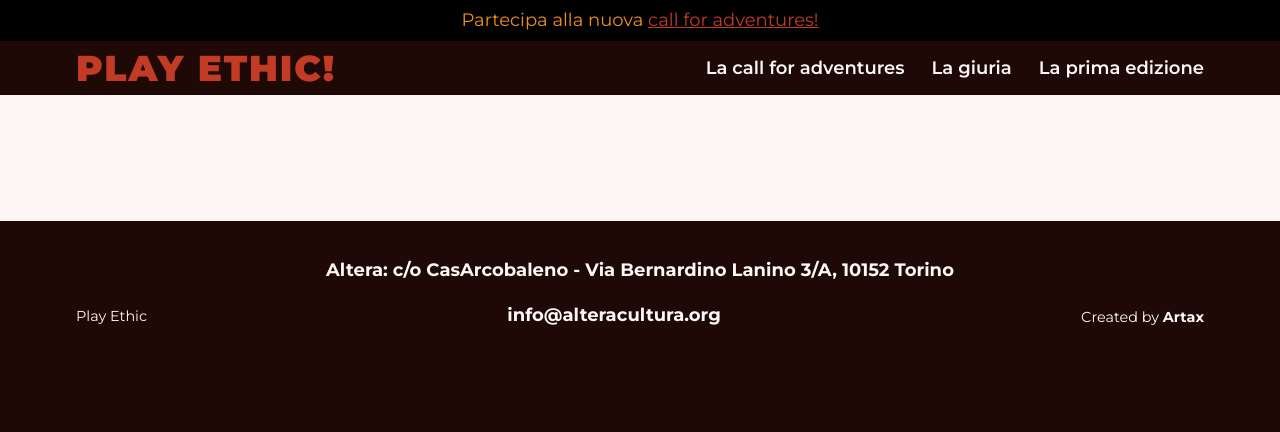
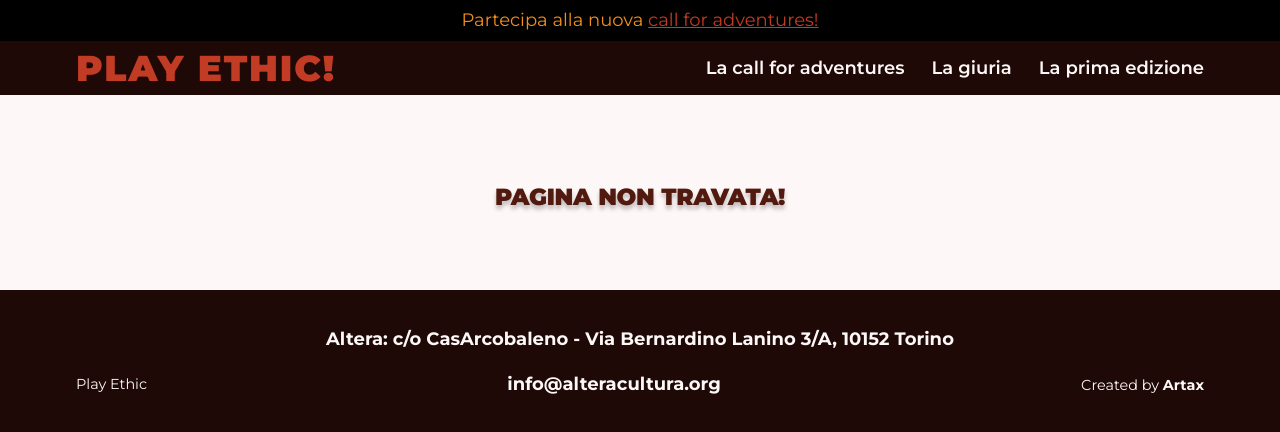
Before and after one commit to lichfolky/play-ethic, a Vue app: page /avventure in a window 1280 px wide. Shown: the top 432 px of the page. Built offline with nearby package versions, Linux system fonts and the light colour scheme.

Commit message:
404 and text

```diff
--- a/src/router/index.js
+++ b/src/router/index.js
@@ -8,6 +8,7 @@ import GiuriaView from '../views/GiuriaView.vue';
 import AvventureView from '../views/AvventureView.vue';
 // eslint-disable-next-line no-unused-vars
 import EventiView from '../views/EventiView.vue';
+import PageNotFound from '../views/PageNotFound.vue';
 
 const router = createRouter({
   history: createWebHistory(import.meta.env.BASE_URL),
@@ -68,7 +69,8 @@ const router = createRouter({
       // this generates a separate chunk (About.[hash].js) for this route
       // which is lazy-loaded when the route is visited.
       component: () => import('../views/EventiView.vue')
-    }
+    },
+    { path: '/:pathMatch(.*)*', name: 'not-found', component: PageNotFound },
   ],
   scrollBehavior() {
     // always scroll to top (to, from, savedPosition)
--- a/src/views/CallView.vue
+++ b/src/views/CallView.vue
@@ -1,11 +1,9 @@
 <template>
   <h2>La nuova call for adventures!</h2>
   <p>
-    E' partita la <strong>call for adventures Play Ethic</strong>, <dedicata></dedicata> ad avventure di gioco di ruolo
-    scritte per
-    promuovere nei
-    giocatori, attitudini cooperative e solidali, portandoli a sperimentare situazioni e identità
-    diverse da loro.
+    E' partita la <strong>call for adventures Play Ethic</strong>,
+    dedicata ad avventure di gioco di ruolo scritte per promuovere attitudini cooperative e solidali, portando giocatori
+    e giocatrici a sperimentare situazioni e identità diverse da loro.
   </p>
 
 
--- /dev/null
+++ b/src/views/PageNotFound.vue
@@ -0,0 +1,12 @@
+<template>
+    <h3>
+        Pagina non travata!
+    </h3>
+</template>
+
+<style embeded>
+h3 {
+    text-align: center;
+    max-width: 100%;
+}
+</style>
```
